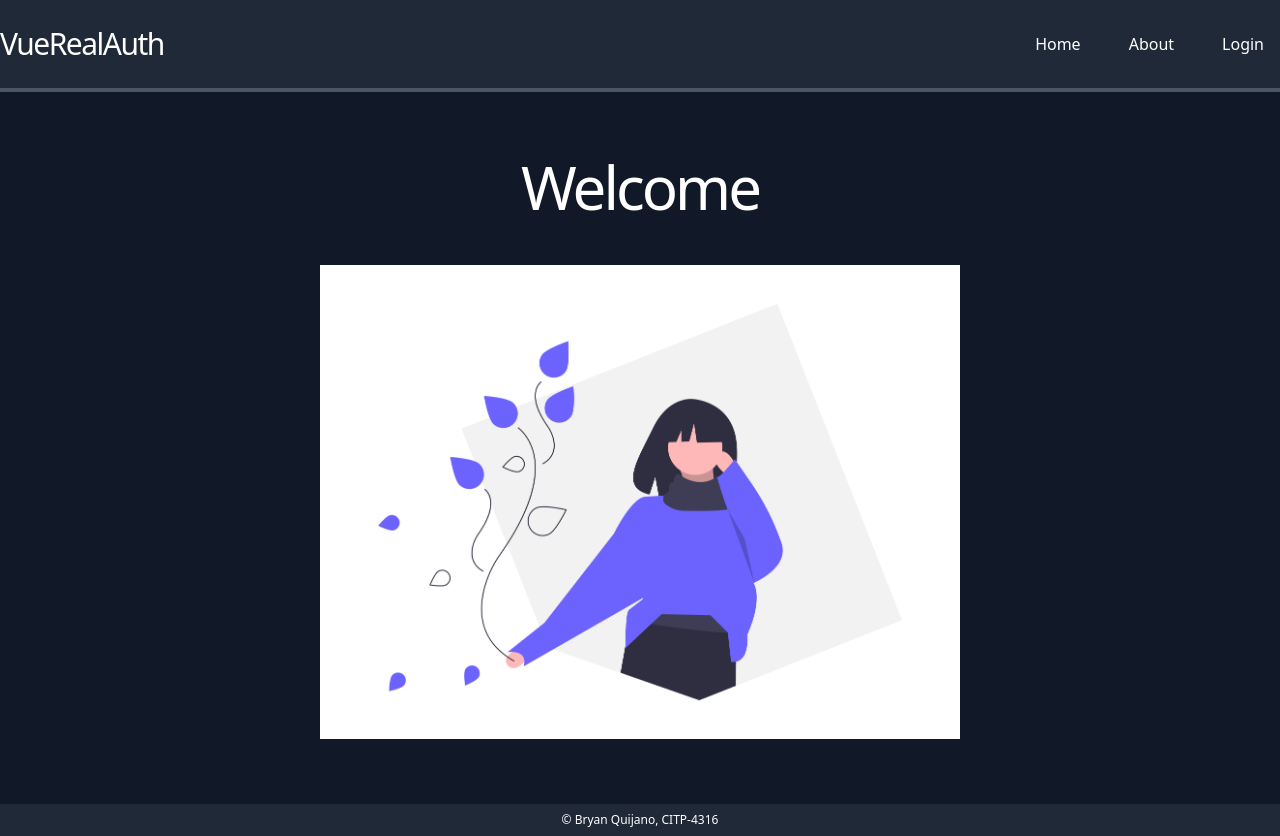
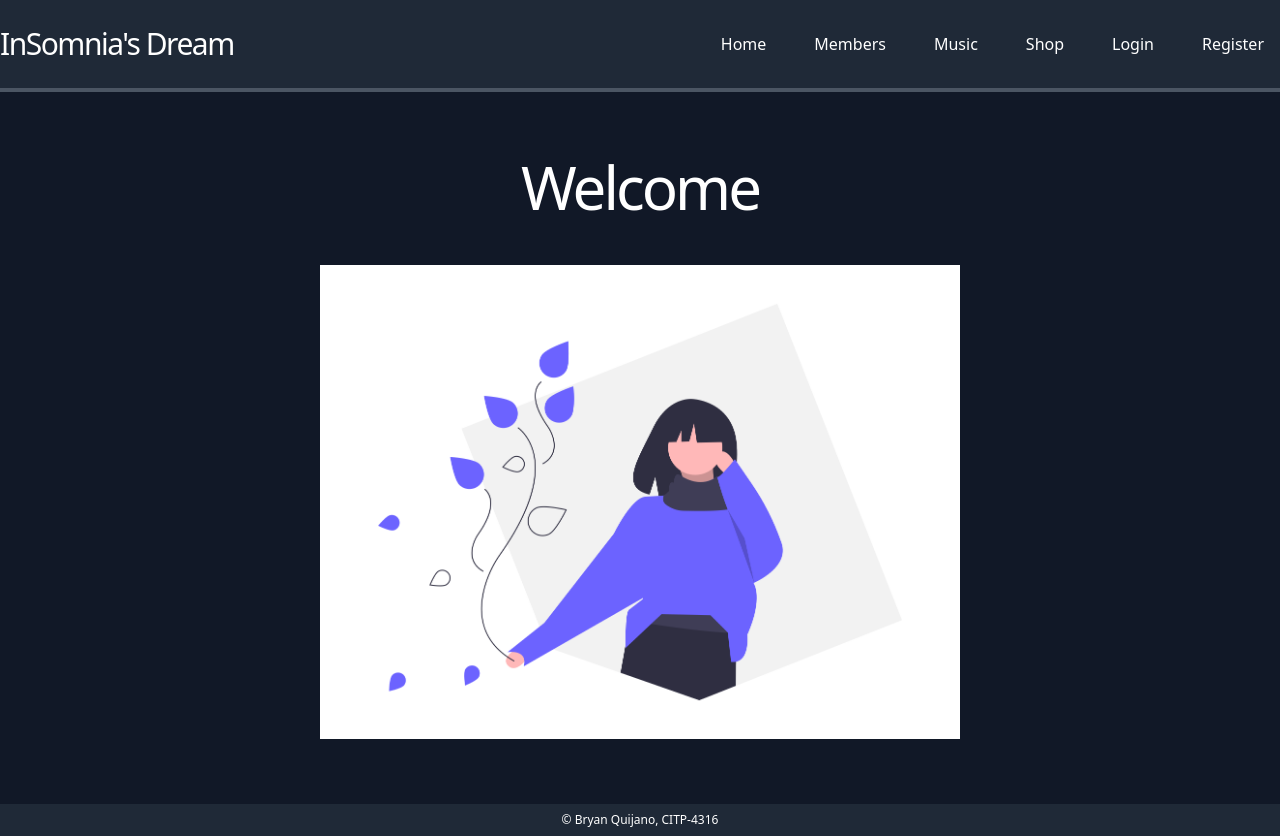
Before and after one commit to bryanquijano/FinalProject, a Vue app: page / in a window 1280 px wide. Built offline with nearby package versions, Linux system fonts and the light colour scheme; no server answers.

Commit message:
v0.0.1 : Initialized routes to pages needed for project

```diff
--- a/index.html
+++ b/index.html
@@ -6,7 +6,7 @@
     <meta name="viewport" content="width=device-width, initial-scale=1.0" />
     <title>VueRealAuth</title>
   </head>
-  <body class="bg-gray-900">
+  <body class="bg-gray-900 text-white">
     <div id="app"></div>
     <script type="module" src="/src/main.js"></script>
   </body>
--- a/src/components/Nav.vue
+++ b/src/components/Nav.vue
@@ -16,9 +16,11 @@ const loggingOut = () => {
 <template>
   <div class="bg-gray-800 text-white border-b-4 border-gray-600">
     <div class="container mx-auto flex justify-between items-center">
-      <h1 class="text-3xl font-thin tracking-tighter">
-        Vue<span class="font-normal">RealAuth</span>
-      </h1>
+      <router-link to="/">
+        <h1 class="text-3xl font-thin tracking-tighter">
+          InSomnia's<span class="font-normal"> Dream</span>
+        </h1>
+      </router-link>
       <nav>
         <ul class="flex space-x-4">
           <!-- Static method -->
@@ -30,30 +32,47 @@ const loggingOut = () => {
             </li>
           </router-link>
           <!-- Dynamic method -->
-          <router-link :to="{ name: 'About' }">
+          <router-link :to="{ name: 'Members' }">
             <li
               class="py-8 px-4 hover:cursor-pointer text-white hover:text-gray-700 hover:bg-gray-300"
             >
-              About
+              Members
             </li>
           </router-link>
-          <!-- Another method -->
-          <router-link
-            v-if="!isAuthenticated"
-            :to="{ path: '/login', name: 'Login' }"
-          >
+          <router-link :to="{ name: 'Music' }">
+            <li
+              class="py-8 px-4 hover:cursor-pointer text-white hover:text-gray-700 hover:bg-gray-300"
+            >
+              Music
+            </li>
+          </router-link>
+          <router-link :to="{ name: 'Shop' }">
+            <li
+              class="py-8 px-4 hover:cursor-pointer text-white hover:text-gray-700 hover:bg-gray-300"
+            >
+              Shop
+            </li>
+          </router-link>
+          <router-link v-if="!isAuthenticated" :to="{ name: 'Login' }">
             <li
               class="py-8 px-4 hover:cursor-pointer text-white hover:text-gray-700 hover:bg-gray-300"
             >
               Login
             </li>
           </router-link>
+          <router-link v-if="!isAuthenticated" :to="{ name: 'Register' }">
+            <li
+              class="py-8 px-4 hover:cursor-pointer text-white hover:text-gray-700 hover:bg-gray-300"
+            >
+              Register
+            </li>
+          </router-link>
           <div v-else class="flex">
-            <router-link :to="{ name: 'Secret' }">
+            <router-link :to="{ name: 'Fanclub' }">
               <li
                 class="py-8 px-4 hover:cursor-pointer hover:bg-gray-300 hover:text-gray-700"
               >
-                Secret
+                Fanclub
               </li>
             </router-link>
             <button @click="loggingOut">
--- /dev/null
+++ b/src/pages/members.vue
@@ -0,0 +1,7 @@
+<template>
+  <div>members page</div>
+</template>
+
+<script setup></script>
+
+<style></style>
--- /dev/null
+++ b/src/pages/music.vue
@@ -0,0 +1,7 @@
+<template>
+  <div>music page</div>
+</template>
+
+<script setup></script>
+
+<style></style>
--- /dev/null
+++ b/src/pages/register.vue
@@ -0,0 +1,7 @@
+<template>
+  <div>register page</div>
+</template>
+
+<script setup></script>
+
+<style></style>
--- /dev/null
+++ b/src/pages/shop.vue
@@ -0,0 +1,7 @@
+<template>
+  <div>shop page</div>
+</template>
+
+<script setup></script>
+
+<style></style>
--- a/src/router.js
+++ b/src/router.js
@@ -4,8 +4,12 @@ import useAuth from "./composable/useAuth";
 // Importing the pages
 import Index from "./pages/index.vue";
 import About from "./pages/about.vue";
+import Members from "./pages/members.vue";
+import Music from "./pages/music.vue";
+import Shop from "./pages/shop.vue";
 import Login from "./pages/login.vue";
-import Secret from "./pages/secret.vue";
+import Register from "./pages/register.vue";
+import Fanclub from "./pages/fanclub.vue";
 import NotFound from "./pages/404.vue";
 
 const { isAuthenticated } = useAuth();
@@ -23,18 +27,38 @@ const routes = [
     component: About,
   },
   {
+    path: "/music",
+    name: "Music",
+    component: Music,
+  },
+  {
+    path: "/shop",
+    name: "Shop",
+    component: Shop,
+  },
+  {
+    path: "/members",
+    name: "Members",
+    component: Members,
+  },
+  {
     path: "/login",
     name: "Login",
     component: Login,
   },
   {
-    path: "/secret",
-    name: "Secret",
-    component: Secret,
+    path: "/register",
+    name: "Register",
+    component: Register,
+  },
+  {
+    path: "/fanclub",
+    name: "Fanclub",
+    component: Fanclub,
     beforeEnter: (to, from, next) => {
       // If user is not authenticated, redirect them to login page
       if (!isAuthenticated.value) {
-        next("/login");
+        next("/register");
       }
       // If user is authenticated, let them access secret page
       next();
```
Also changed, not shown: src/pages/fanclub.vue (renamed from src/pages/secret.vue), todo.txt (added).
